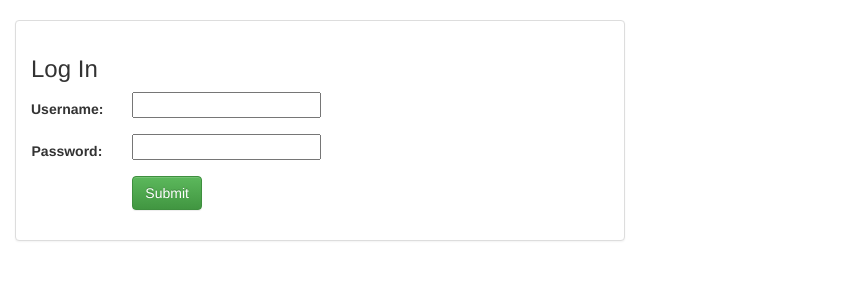
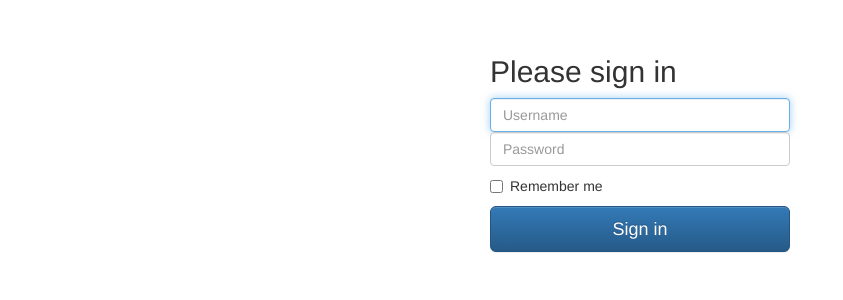
Before and after one commit to berndnagez/employeeManagement, a Django app: template templates/login.html in a window 1280 px wide. Shown: the part 52-352 px from the top of the page, without its empty margins (0-843 px from the left). Run offline with Django 3.2, Linux system fonts and the light colour scheme; the template is opened without the code that fills it, so the values that code supplies are empty; some libraries are stand-ins or nearby versions.

Commit message:
Login-Form überarbeitet

```diff
--- a/templates/login.html
+++ b/templates/login.html
@@ -2,44 +2,25 @@
 {% block login_active %}active{% endblock %}
 
 {% block body %}
-<div class="container-fluid">
+<div class="container">
 
-    <div class="row">
-        <div class="col-sm-12 col-md-6">
-            <div class="panel panel-default">
-                <div class="panel-body">
-                    <h3>Log In</h3>
+      <form class="form-signin" role="form" action="{% url 'login_user'%}" method="post" enctype="multipart/form-data">
+        <h2 class="form-signin-heading">Please sign in</h2>
 		{% if error_message %}
             <p><strong>{{ error_message }}</strong></p>
         {% endif %}
-                    <form class="form-horizontal" role="form" action="{% url 'login_user'%}" method="post" enctype="multipart/form-data">
         <div id="csrf_token_container">{%  csrf_token %}</div>
-                        <div class="form-group">
-                            <label class="control-label col-sm-2" for="id_username">
-                                Username:
+        <label for="id_username" class="sr-only">Username</label>
+        <input id="id_username" maxlength="30" name="username" type="text" class="form-control" placeholder="Username" required autofocus>
+        <label for="id_password" class="sr-only">Password</label>
+        <input id="id_password" maxlength="30" name="password" type="password" class="form-control" placeholder="Password" required>
+        <div class="checkbox">
+          <label>
+            <input type="checkbox" value="remember-me"> Remember me
           </label>
-                            <div class="col-sm-10">
-                                <input id="id_username" maxlength="30" name="username" type="text">
         </div>
-                        </div>
-                        <div class="form-group">
-                            <label class="control-label col-sm-2" for="id_password">
-                                Password:
-                            </label>
-                            <div class="col-sm-10">
-                                <input id="id_password" maxlength="30" name="password" type="password">
-                            </div>
-                        </div>
-                        <div class="form-group">
-                            <div class="col-sm-offset-2 col-sm-10">
-                                <button type="submit" class="btn btn-success">Submit</button>
-                            </div>
-                        </div>
+        <button class="btn btn-lg btn-primary btn-block" type="submit">Sign in</button>
       </form>
-                </div>
-            </div>
-        </div>
-    </div>
 
     </div>
 
```
Also changed, not shown: templates/startpage.html (deleted, +0 -51 lines), db.sqlite3. Lines whose indentation alone changed are shown as unchanged.
